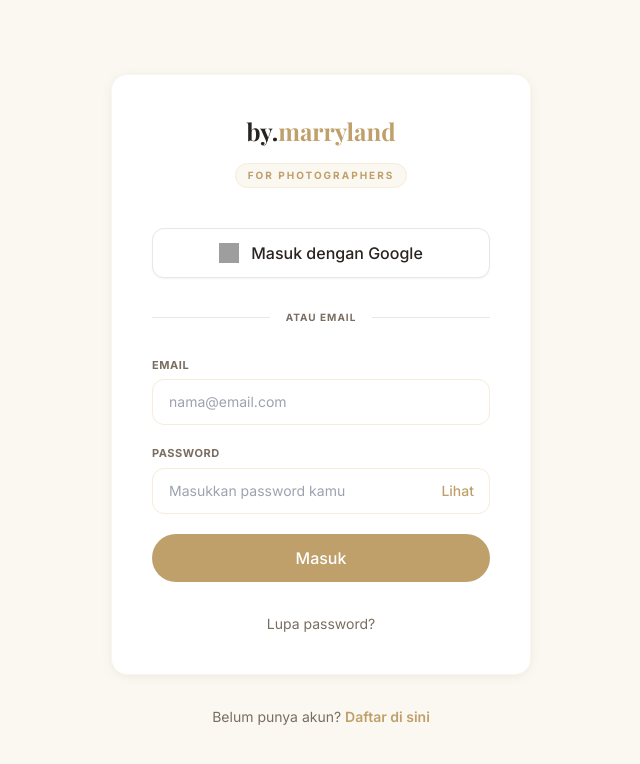
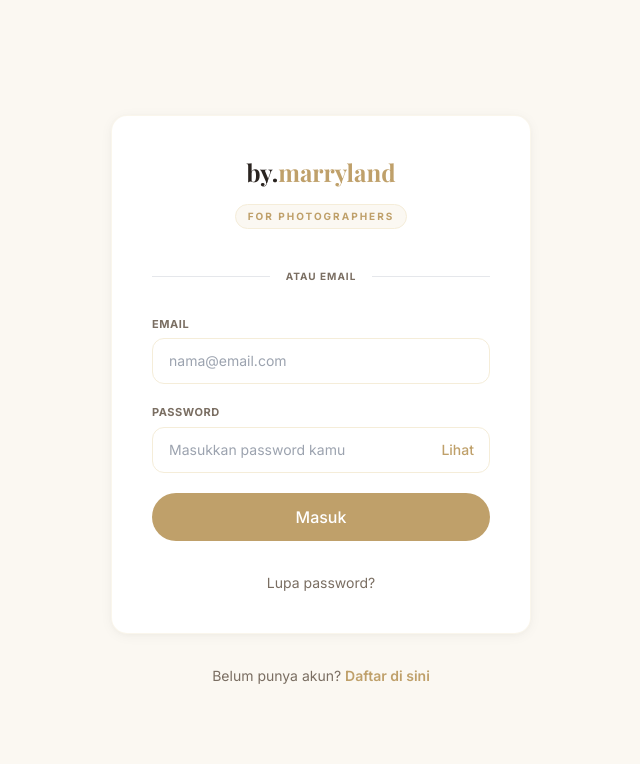
Before and after one commit to mhapiss/marryland, a React (Vite) app in the folder frontend/: page /login in a window 1280 px wide. Shown: the top 764 px of the page, without its empty margins (319-959 px from the left). Built offline with nearby package versions, Linux system fonts and the light colour scheme; no server answers; grey boxes are pictures that could not be loaded; a web font is replaced by a local one.

Commit message:
fix: Hide unconfigured Google auth buttons

```diff
--- a/frontend/src/pages/LoginPage.tsx
+++ b/frontend/src/pages/LoginPage.tsx
@@ -59,14 +59,14 @@ export default function LoginPage() {
           </div>
         )}
 
-        {/* Google Login */}
-        <button
+        {/* Google Login (Disabled temporarily for MVP) */}
+        {/* <button
           onClick={signInWithGoogle}
           className="w-full flex items-center justify-center gap-3 bg-white border border-gray-200 rounded-xl py-3 px-4 font-medium hover:bg-gray-50 transition-all duration-200 shadow-sm hover:shadow mb-8"
         >
           <img src="https://www.svgrepo.com/show/475656/google-color.svg" className="w-5 h-5" alt="Google" />
           Masuk dengan Google
-        </button>
+        </button> */}
 
         <div className="flex items-center gap-4 mb-8">
           <div className="flex-1 h-px bg-gray-200"></div>
--- a/frontend/src/pages/RegisterPage.tsx
+++ b/frontend/src/pages/RegisterPage.tsx
@@ -148,14 +148,15 @@ const PhotographerRegistration: React.FC = () => {
           <h1 className="font-serif text-3xl font-bold text-center">Buat Akun</h1>
         </div>
 
-        <button
+        {/* Google Login (Disabled temporarily for MVP) */}
+        {/* <button
           type="button"
           onClick={signInWithGoogle}
           className="w-full flex items-center justify-center gap-3 bg-white border border-gray-200 rounded-xl py-3 px-4 font-medium hover:bg-gray-50 transition-all duration-200 shadow-sm hover:shadow mb-8"
         >
           <img src="https://www.svgrepo.com/show/475656/google-color.svg" className="w-5 h-5" alt="Google" />
           Daftar dengan Google
-        </button>
+        </button> */}
 
         <div className="flex items-center gap-4 mb-8">
           <div className="flex-1 h-px bg-gray-200"></div>
```
